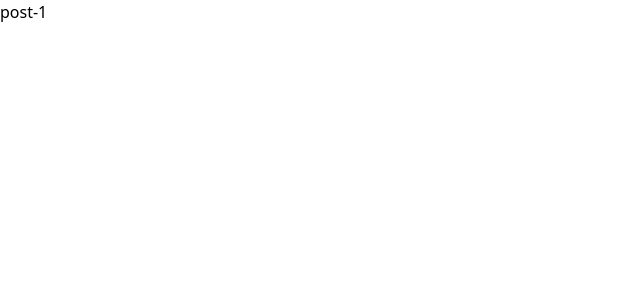
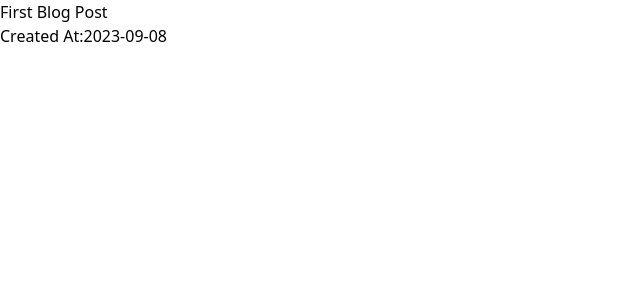
Before and after one commit to MuhammadISayyed/arabic-blog, a Next.js app: page /posts in a window 1280 px wide. Shown: the top 300 px of the page, without its empty margins (0-640 px from the left). Built offline with nearby package versions, Linux system fonts and the light colour scheme.

Commit message:
Render posts statically

```diff
--- a/app/posts/[slug]/page.jsx
+++ b/app/posts/[slug]/page.jsx
@@ -1,6 +1,7 @@
 import fs from 'fs';
 import Markdown from 'markdown-to-jsx';
 import matter from 'gray-matter';
+import getPostMetadata from '@/utils/getPostMetaData';
 
 const getPostContent = (slug) => {
   const folder = 'posts/';
@@ -9,6 +10,13 @@ const getPostContent = (slug) => {
   const matterResults = matter(content);
   return matterResults;
 };
+
+export async function generateStaticParams() {
+  const posts = getPostMetadata();
+  return posts.map((post) => ({
+    slug: post.slug,
+  }));
+}
 
 const PostPage = (props) => {
   const slug = props.params.slug;
--- a/app/posts/page.jsx
+++ b/app/posts/page.jsx
@@ -1,35 +1,8 @@
-import fs from 'fs';
-import Link from 'next/link';
-import matter from 'gray-matter';
-
-const getPostMetadata = () => {
-  const folder = 'posts/';
-  const files = fs.readdirSync(folder);
-  const markdownPosts = files.filter((file) => file.endsWith('.md'));
-
-  const posts = markdownPosts.map((fileName) => {
-    const fileContents = fs.readFileSync(`posts/${fileName}`, 'utf8');
-    const matterResults = matter(fileContents);
-    return {
-      title: matterResults.data.title,
-      date: matterResults.data.date,
-      slug: fileName.replace('.md', ''),
-    };
-  });
-
-  return posts;
-};
+import PostPreview from '@/components/PostPreview';
 
 const BlogPage = () => {
-  const postMetadata = getPostMetadata();
-  const postPreviews = postMetadata.map((post) => (
-    <div key={post.slug}>
-      <Link href={`/posts/${post.slug}`}>
-        <h2>{post.slug}</h2>
-      </Link>
-    </div>
-  ));
-  return <div>{postPreviews}</div>;
+  const postPreview = PostPreview();
+  return <div>{postPreview}</div>;
 };
 
 export default BlogPage;
--- /dev/null
+++ b/components/PostPreview.jsx
@@ -0,0 +1,17 @@
+import getPostMetadata from '@/utils/getPostMetaData';
+import Link from 'next/link';
+
+const PostPreview = () => {
+  const postMetadata = getPostMetadata();
+  const postPreviews = postMetadata.map((post) => (
+    <div key={post.slug}>
+      <Link href={`/posts/${post.slug}`}>
+        <h2>{post.title}</h2>
+      </Link>
+      <p>Created At:{post.date}</p>
+    </div>
+  ));
+  return <div>{postPreviews}</div>;
+};
+
+export default PostPreview;
--- /dev/null
+++ b/utils/getPostMetaData.js
@@ -0,0 +1,22 @@
+import matter from 'gray-matter';
+import fs from 'fs';
+
+const getPostMetadata = () => {
+  const folder = 'posts/';
+  const files = fs.readdirSync(folder);
+  const markdownPosts = files.filter((file) => file.endsWith('.md'));
+
+  const posts = markdownPosts.map((fileName) => {
+    const fileContents = fs.readFileSync(`posts/${fileName}`, 'utf8');
+    const matterResults = matter(fileContents);
+    return {
+      title: matterResults.data.title,
+      date: matterResults.data.date,
+      slug: fileName.replace('.md', ''),
+    };
+  });
+
+  return posts;
+};
+
+export default getPostMetadata;
```
